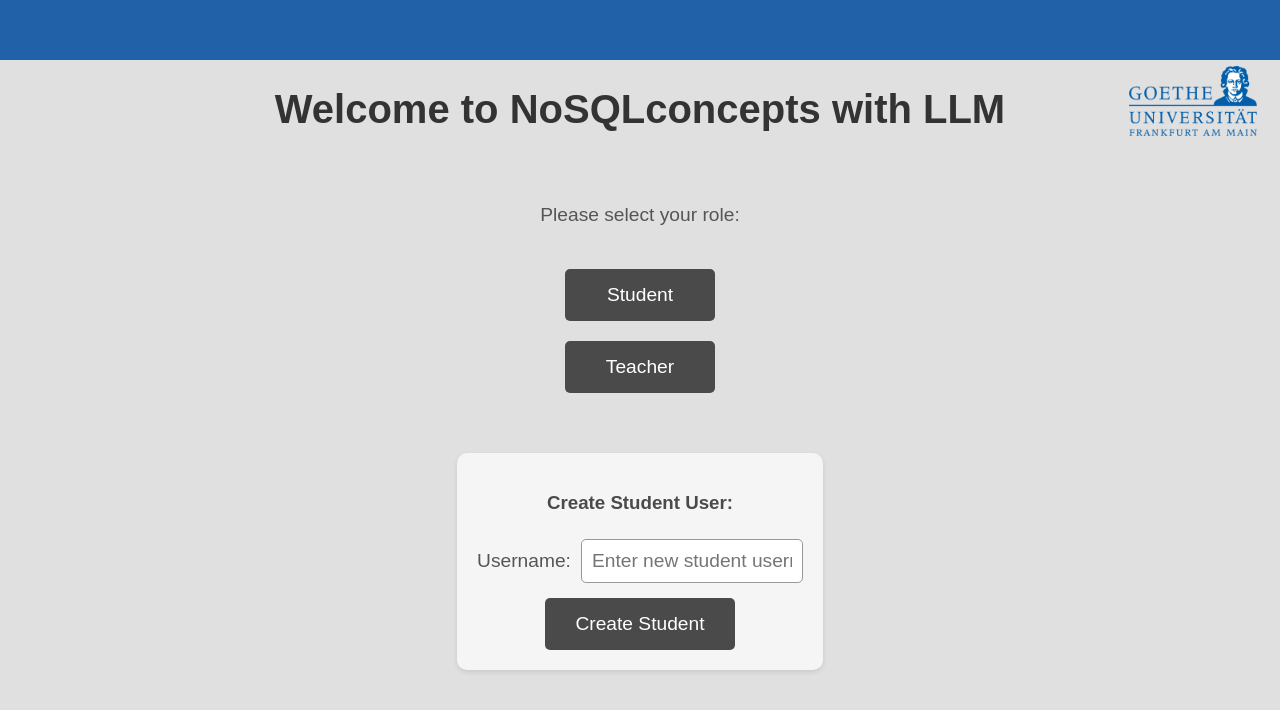
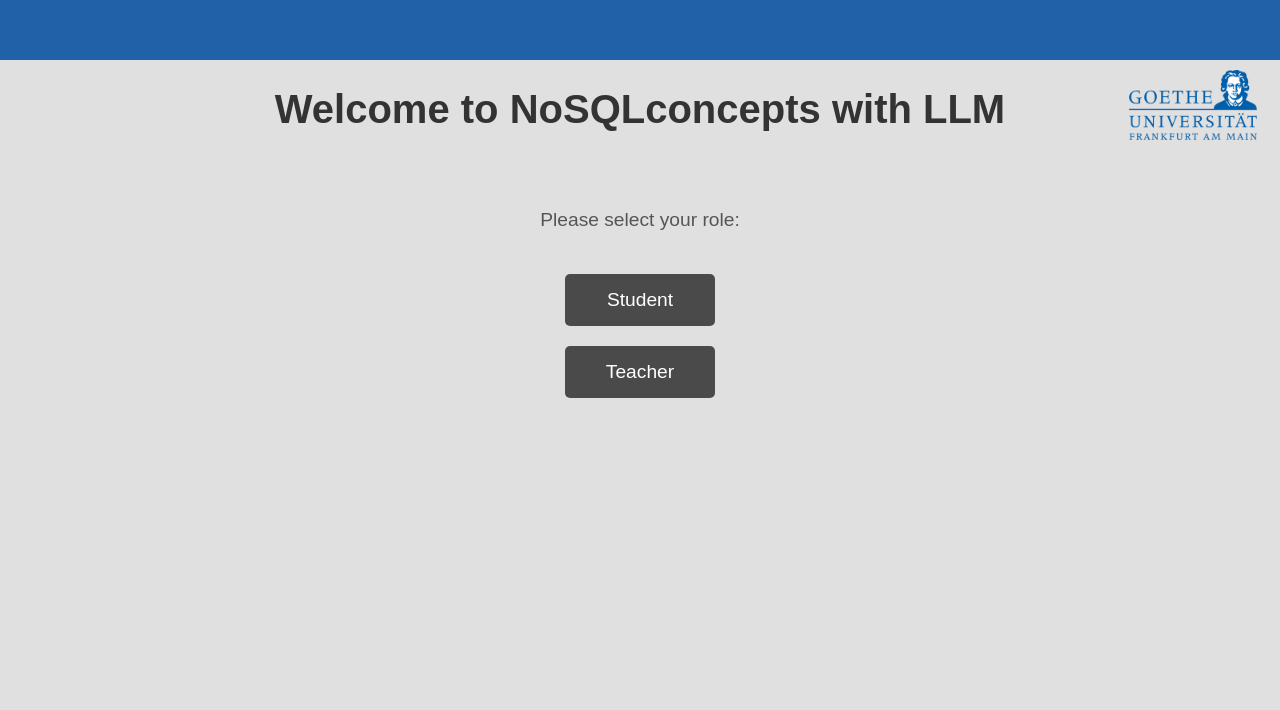
Before and after one commit to gongo81/Bachelor, a React (Create React App) app in the folder frontend/: page / in a window 1280 px wide. Shown: the top 710 px of the page. Built offline with nearby package versions, Linux system fonts and the light colour scheme.

Commit message:
modified frontend and put the create user function/ field to teacher page

```diff
--- a/frontend/src/App.css
+++ b/frontend/src/App.css
@@ -10,7 +10,7 @@
   background-image: url("./img/Goethe-Logo.svg.jpg");
   background-size: 10%;
   background-repeat: no-repeat;
-  background-position: 98% 8%;
+  background-position: 98% 70px;
 }
 
 /* Horizontal blue bar at the top */
@@ -26,7 +26,7 @@
 
 h1 {
   color: #333;
-  margin-bottom: 30px;
+  margin-bottom: 35px;
   font-size: 2.5em;
 }
 
@@ -282,23 +282,18 @@ textarea:focus {
   background-color: #888;
 }
 
-/* User creation section on welcome page */
+/* User creation section in teacher page */
 .user-creation-container {
-  margin-top: 40px;
   padding: 20px;
   background-color: #f5f5f5;
   border-radius: 10px;
   box-shadow: 0 2px 5px rgba(0, 0, 0, 0.1);
-  max-width: 400px;
+  max-width: 600px; /* Matches teacher-prompt-container */
+  margin: 20px auto; /* Matches teacher-prompt-container */
   display: flex;
   flex-direction: column;
   gap: 15px;
   align-items: center;
-}
-
-.user-creation-container label {
-  width: 100%;
-  justify-content: space-between;
 }
 
 .status-container {
--- a/frontend/src/App.js
+++ b/frontend/src/App.js
@@ -2,60 +2,19 @@ import React, { useState } from 'react';
 import axios from 'axios';
 import './App.css';
 
-// Initial role selection screen with user creation
+// Initial role selection screen (simplified, no user creation)
 function RoleSelection({ onRoleSelect }) {
-    const [newUsername, setNewUsername] = useState('');
-    const [createUserStatus, setCreateUserStatus] = useState('');
-
-    // Create a new student user
-    const createUser = async () => {
-        if (!newUsername) {
-            setCreateUserStatus('Error: Please enter a username');
-            return;
-        }
-        try {
-            const response = await axios.post('http://localhost:5000/create-user', { username: newUsername });
-            setCreateUserStatus(response.data.message);
-            setNewUsername('');
-        } catch (error) {
-            if (error.response && error.response.status === 400) {
-                setCreateUserStatus('Error: Username already exists');
-            } else {
-                console.error(error);
-                setCreateUserStatus('Error creating user');
-            }
-        }
-    };
-
     return (
         <div className="role-selection">
             <h1>Welcome to NoSQLconcepts with LLM</h1>
             <p>Please select your role:</p>
             <button onClick={() => onRoleSelect('student')}>Student</button>
             <button onClick={() => onRoleSelect('teacher')}>Teacher</button>
-            <div className="user-creation-container">
-                <h3>Create Student User:</h3>
-                <label>
-                    Username:
-                    <input
-                        type="text"
-                        value={newUsername}
-                        onChange={(e) => setNewUsername(e.target.value)}
-                        placeholder="Enter new student username"
-                    />
-                </label>
-                <button onClick={createUser}>Create Student</button>
-                {createUserStatus && (
-                    <div className="status-container">
-                        <p>{createUserStatus}</p>
-                    </div>
-                )}
-            </div>
         </div>
     );
 }
 
-// Student dashboard for exercises and submissions
+// Student dashboard for exercises and submissions (unchanged)
 function StudentPage({ onBack }) {
     const [dbType, setDbType] = useState('MongoDB');
     const [username, setUsername] = useState('');
@@ -69,7 +28,6 @@ function StudentPage({ onBack }) {
     const [selectedTeacherExercise, setSelectedTeacherExercise] = useState(null);
     const [showTeacherExercises, setShowTeacherExercises] = useState(false);
 
-    // Generate a new exercise from the backend
     const generateExercise = async () => {
         if (!username) {
             alert('Please enter a username');
@@ -99,7 +57,6 @@ function StudentPage({ onBack }) {
         }
     };
 
-    // Fetch teacher-created exercises for the student
     const fetchTeacherExercises = async () => {
         if (!username) {
             alert('Please enter a username');
@@ -144,7 +101,6 @@ function StudentPage({ onBack }) {
         setShowTeacherExercises(true);
     };
 
-    // Submit student answer for evaluation
     const evaluateAnswer = async () => {
         setIsEvaluating(true);
         try {
@@ -237,14 +193,16 @@ function StudentPage({ onBack }) {
     );
 }
 
-// Teacher dashboard for creating exercises and viewing progress
+// Teacher dashboard with user creation added
 function TeacherPage({ onBack }) {
     const [username, setUsername] = useState('');
     const [userContext, setUserContext] = useState('');
     const [teacherPrompt, setTeacherPrompt] = useState('');
     const [dbType, setDbType] = useState('MongoDB');
-    const [difficulty, setDifficulty] = useState('Easy');
+    const [difficulty, setDifficulty] = useState('Medium');
     const [isGenerating, setIsGenerating] = useState(false);
+    const [newUsername, setNewUsername] = useState(''); // Moved from RoleSelection
+    const [createUserStatus, setCreateUserStatus] = useState(''); // Moved from RoleSelection
 
     // Fetch student progress overview
     const showUserContext = async () => {
@@ -265,7 +223,7 @@ function TeacherPage({ onBack }) {
         }
     };
 
-    // Generate a teacher-created exercise with selected difficulty
+    // Generate a teacher-created exercise
     const generateTeacherExercise = async () => {
         if (!username || !teacherPrompt) {
             alert('Please enter a username and a prompt');
@@ -293,6 +251,26 @@ function TeacherPage({ onBack }) {
         }
     };
 
+    // Create a new student user (moved from RoleSelection)
+    const createUser = async () => {
+        if (!newUsername) {
+            setCreateUserStatus('Error: Please enter a username');
+            return;
+        }
+        try {
+            const response = await axios.post('http://localhost:5000/create-user', { username: newUsername });
+            setCreateUserStatus(response.data.message);
+            setNewUsername(''); // Clear input on success
+        } catch (error) {
+            if (error.response && error.response.status === 400) {
+                setCreateUserStatus('Error: Username already exists');
+            } else {
+                console.error(error);
+                setCreateUserStatus('Error creating user');
+            }
+        }
+    };
+
     return (
         <div className="teacher-page">
             <h1>Teacher Dashboard</h1>
@@ -301,6 +279,24 @@ function TeacherPage({ onBack }) {
                 <label>Student Username: <input type="text" value={username} onChange={(e) =>
                     setUsername(e.target.value)} placeholder="Enter student username" /></label>
                 <button onClick={showUserContext}>Show User Progress</button>
+            </div>
+            <div className="user-creation-container">
+                <h3>Create Student User:</h3>
+                <label>
+                    Username:
+                    <input
+                        type="text"
+                        value={newUsername}
+                        onChange={(e) => setNewUsername(e.target.value)}
+                        placeholder="Enter new student username"
+                    />
+                </label>
+                <button onClick={createUser}>Create Student</button>
+                {createUserStatus && (
+                    <div className="status-container">
+                        <p>{createUserStatus}</p>
+                    </div>
+                )}
             </div>
             <div className="teacher-prompt-container">
                 <h3>Create Exercise for Student:</h3>
@@ -319,9 +315,11 @@ function TeacherPage({ onBack }) {
                         <option value="Hard">Hard</option>
                     </select>
                 </label>
-                <textarea value={teacherPrompt} onChange={(e) => setTeacherPrompt(e.target.value)} placeholder=
-                {"Enter your prompt for the exercise (e.g., 'Create a query to find all users over 30 from the customer collection/ table " +
-                "- or - Create a query which involves the $group function on the collection/ table...')"}/>
+                <textarea
+                    value={teacherPrompt}
+                    onChange={(e) => setTeacherPrompt(e.target.value)}
+                    placeholder={`Enter your prompt for the exercise (e.g., 'Create a query to find all users over 30 from the customer
+                    collection/ table - or - Create a query which involves the $group function on the collection/ table...')`} />
                 <button onClick={generateTeacherExercise} disabled={isGenerating}>
                     {isGenerating ? <span className="spinner"></span> : 'Generate Exercise'}
                 </button>
```
Also changed, not shown: 1 other file (tests, documents, lock files or other folders).
